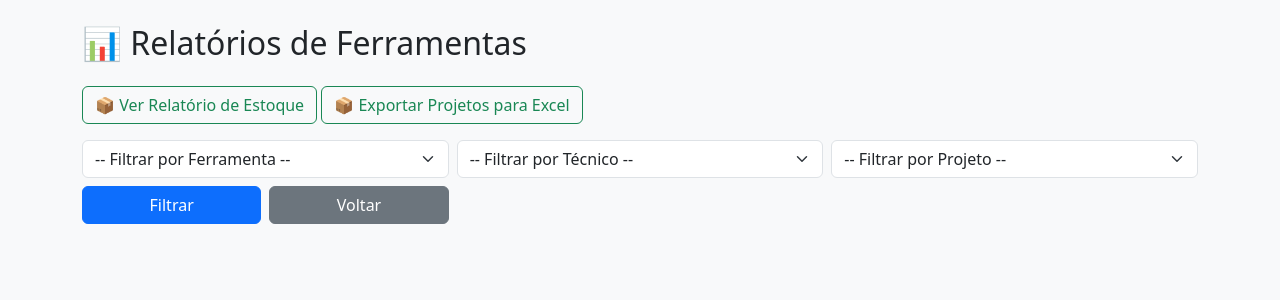
After one commit to CarlosHenrique92/Controle_de-ferramentas_backup_16_07_2025, a Flask app: page /relatorios in a window 1280 px wide. The commit adds this page. Shown: the top 300 px of the page. Run offline with Flask 3, Linux system fonts and the light colour scheme; data comes from the database, SQL or seed files in the repository; both versions use the stored data as it was after the commit.

Commit message:
Adicionamos relatorios

```diff
--- a/app.py
+++ b/app.py
@@ -97,6 +97,97 @@ def devolver(id):
     conn.close()
     return redirect('/')
 
+@app.route('/relatorios', methods=['GET', 'POST'])
+def relatorios():
+    conn = sqlite3.connect('ferramentas.db')
+    cursor = conn.cursor()
+
+    # Coleta dados únicos para preencher os filtros
+    cursor.execute("SELECT DISTINCT nome FROM ferramentas")
+    nomes_ferramentas = [row[0] for row in cursor.fetchall()]
+
+    cursor.execute("SELECT DISTINCT tecnico FROM ferramentas WHERE tecnico != ''")
+    tecnicos = [row[0] for row in cursor.fetchall()]
+
+    cursor.execute("SELECT DISTINCT local FROM ferramentas WHERE local != ''")
+    locais = [row[0] for row in cursor.fetchall()]
+
+    ferramentas_filtradas = []
+
+    if request.method == 'POST':
+        nome = request.form.get('nome')
+        tecnico = request.form.get('tecnico')
+        local = request.form.get('local')
+
+        query = "SELECT nome, quantidade, status, local, tecnico, idgeo FROM ferramentas WHERE 1=1"
+        params = []
+
+        if nome:
+            query += " AND nome = ?"
+            params.append(nome)
+
+        if tecnico:
+            query += " AND tecnico = ?"
+            params.append(tecnico)
+
+        if local:
+            query += " AND local = ?"
+            params.append(local)
+
+        cursor.execute(query, params)
+        ferramentas_filtradas = cursor.fetchall()
+
+    conn.close()
+    return render_template('relatorios.html',
+                           nomes_ferramentas=nomes_ferramentas,
+                           tecnicos=tecnicos,
+                           locais=locais,
+                           ferramentas=ferramentas_filtradas)
+
+
+@app.route('/relatorio_estoque')
+def relatorio_estoque():
+    conn = sqlite3.connect('ferramentas.db')
+    cursor = conn.cursor()
+    cursor.execute("""
+        SELECT nome, quantidade, local, tecnico, idgeo
+        FROM ferramentas
+        WHERE status = 'estoque'
+        ORDER BY nome
+    """)
+    ferramentas_estoque = cursor.fetchall()
+    conn.close()
+    return render_template('relatorio_estoque.html', ferramentas=ferramentas_estoque)
+
+
+
+@app.route('/exportar_excel_projetos')
+def exportar_excel_projetos():
+    import pandas as pd
+
+    conn = sqlite3.connect('ferramentas.db')
+    cursor = conn.cursor()
+
+    cursor.execute("""
+        SELECT nome, quantidade, local, tecnico, idgeo
+        FROM ferramentas
+        WHERE status = 'uso'
+    """)
+    dados = cursor.fetchall()
+    conn.close()
+
+    # Criar DataFrame
+    df = pd.DataFrame(dados, columns=['Nome da Ferramenta', 'Quantidade', 'Projeto', 'Técnico', 'IDGEO'])
+
+    # Salvar como Excel
+    caminho = 'relatorio_projetos.xlsx'
+    df.to_excel(caminho, index=False)
+
+    from flask import send_file
+    return send_file(caminho, as_attachment=True)
+
+
+
 
 @app.route('/editar/<int:id>', methods=['GET', 'POST'])
 def editar(id):
@@ -122,6 +213,39 @@ def editar(id):
     conn.close()
     return render_template('editar.html', ferramenta=ferramenta)
 
+from openpyxl import Workbook
+from flask import send_file
+import io
+
+
+@app.route('/exportar_excel')
+def exportar_excel():
+    conn = sqlite3.connect('ferramentas.db')
+    cursor = conn.cursor()
+
+    cursor.execute("SELECT nome, quantidade FROM ferramentas WHERE LOWER(status) = 'em estoque'")
+    ferramentas_estoque = cursor.fetchall()
+    conn.close()
+
+    if not ferramentas_estoque:
+        return "Nenhum dado encontrado para exportar."
+
+    wb = Workbook()
+    ws = wb.active
+    ws.title = "Estoque"
+
+    ws.append(["Nome da Ferramenta", "Quantidade"])
+    for nome, quantidade in ferramentas_estoque:
+        ws.append([nome, quantidade])
+
+    output = io.BytesIO()
+    wb.save(output)
+    output.seek(0)
+
+    return send_file(output, as_attachment=True, download_name="relatorio_estoque.xlsx", mimetype='application/vnd.openxmlformats-officedocument.spreadsheetml.sheet')
+
+
+
 if __name__ == '__main__':
     print("Iniciando o servidor Flask...")
     app.run(debug=True)
--- a/templates/index.html
+++ b/templates/index.html
@@ -29,6 +29,11 @@
         <h1 class="mb-4 text-center">Controle de Ferramentas</h1>
 
         <!-- Formulário para adicionar -->
+
+             <div class="mb-3">
+            <a href="/relatorios" class="btn btn-outline-info">📊 Ver Relatórios</a>
+        </div>
+
         <form method="POST" action="/adicionar" class="row g-2 mb-4">
             <div class="col-md-3">
                 <input name="nome" class="form-control" placeholder="Nome da ferramenta" required>
--- /dev/null
+++ b/templates/relatorios.html
@@ -0,0 +1,86 @@
+<!DOCTYPE html>
+<html lang="pt-br">
+<head>
+    <meta charset="UTF-8">
+    <title>Relatórios de Ferramentas</title>
+    <link href="https://cdn.jsdelivr.net/npm/bootstrap@5.3.0/dist/css/bootstrap.min.css" rel="stylesheet">
+</head>
+<body class="bg-light p-4">
+    <div class="container">
+        <h2 class="mb-4">📊 Relatórios de Ferramentas</h2>
+        <a href="/relatorio_estoque" class="btn btn-outline-success mb-3">📦 Ver Relatório de Estoque</a>
+        <a href="/exportar_excel_projetos" class="btn btn-outline-success mb-3">📦 Exportar Projetos para Excel</a>
+
+        <!-- Formulário de Filtro -->
+        <form method="POST" class="row g-2 mb-4">
+            <div class="col-md-4">
+                <select name="nome" class="form-select">
+                    <option value="">-- Filtrar por Ferramenta --</option>
+                    {% for nome in nomes_ferramentas %}
+                        <option value="{{ nome }}">{{ nome }}</option>
+                    {% endfor %}
+                </select>
+            </div>
+            <div class="col-md-4">
+                <select name="tecnico" class="form-select">
+                    <option value="">-- Filtrar por Técnico --</option>
+                    {% for tecnico in tecnicos %}
+                        <option value="{{ tecnico }}">{{ tecnico }}</option>
+                    {% endfor %}
+                </select>
+            </div>
+            <div class="col-md-4">
+                <select name="local" class="form-select">
+                    <option value="">-- Filtrar por Projeto --</option>
+                    {% for projeto in locais %}
+                        <option value="{{ projeto }}">{{ projeto }}</option>
+                    {% endfor %}
+                </select>
+            </div>
+            <div class="col-md-2 mt-2">
+                <button class="btn btn-primary w-100">Filtrar</button>
+            </div>
+            <div class="col-md-2 mt-2">
+                <a href="/" class="btn btn-secondary w-100">Voltar</a>
+            </div>
+        </form>
+
+        <!-- Tabela de Resultados -->
+        {% if ferramentas %}
+        <table class="table table-bordered table-hover">
+            <thead class="table-info">
+                <tr>
+                    <th>Nome</th>
+                    <th>Qtd</th>
+                    <th>Status</th>
+                    <th>Projeto</th>
+                    <th>Técnico</th>
+                    <th>IDGEO</th>
+                </tr>
+            </thead>
+            <tbody>
+                {% for f in ferramentas %}
+                <tr>
+                    <td>{{ f[0] }}</td>
+                    <td>{{ f[1] }}</td>
+                    <td>{{ f[2] }}</td>
+                    <td>{{ f[3] or '-' }}</td>
+                    <td>{{ f[4] or '-' }}</td>
+                    <td>{{ f[5] or '-' }}</td>
+                </tr>
+                {% endfor %}
+            </tbody>
+        </table>
+        <form method="get" action="/exportar_excel" class="mt-3">
+    <input type="hidden" name="ferramenta" value="{{ request.args.get('ferramenta', '') }}">
+    <input type="hidden" name="tecnico" value="{{ request.args.get('tecnico', '') }}">
+    <input type="hidden" name="projeto" value="{{ request.args.get('projeto', '') }}">
+    <button type="submit" class="btn btn-outline-primary">🔽 Exportar filtro atual para Excel</button>
+</form>
+
+        {% elif request.method == 'POST' %}
+            <div class="alert alert-warning">Nenhum resultado encontrado.</div>
+        {% endif %}
+    </div>
+</body>
+</html>
```
Also changed, not shown: corrigir_status.py (added, +13 -0 lines), templates/relatorio_estoque.html (added, +34 -0 lines), verificar_status.py (added, +12 -0 lines), ferramentas.db, 1 other file.
